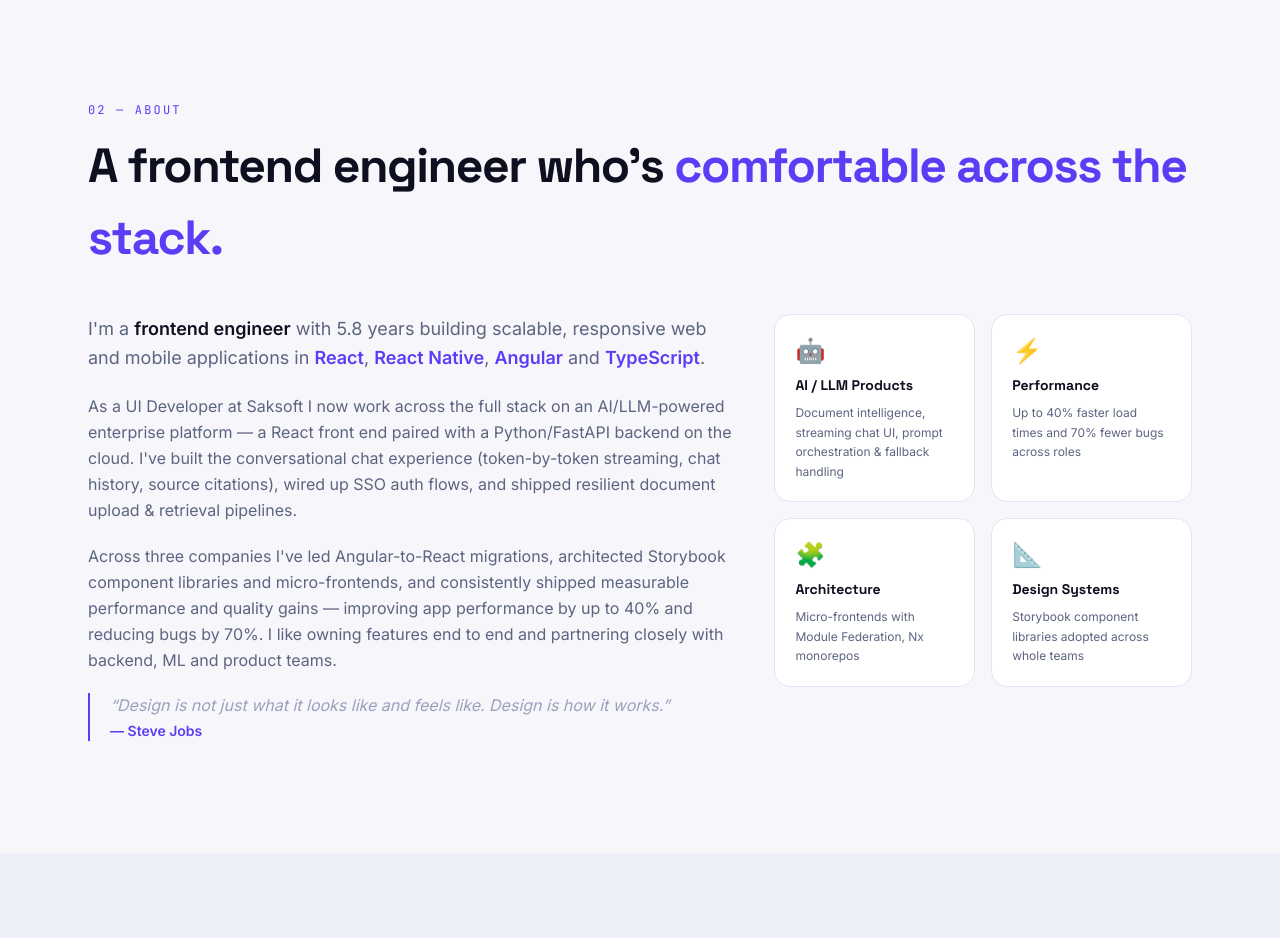
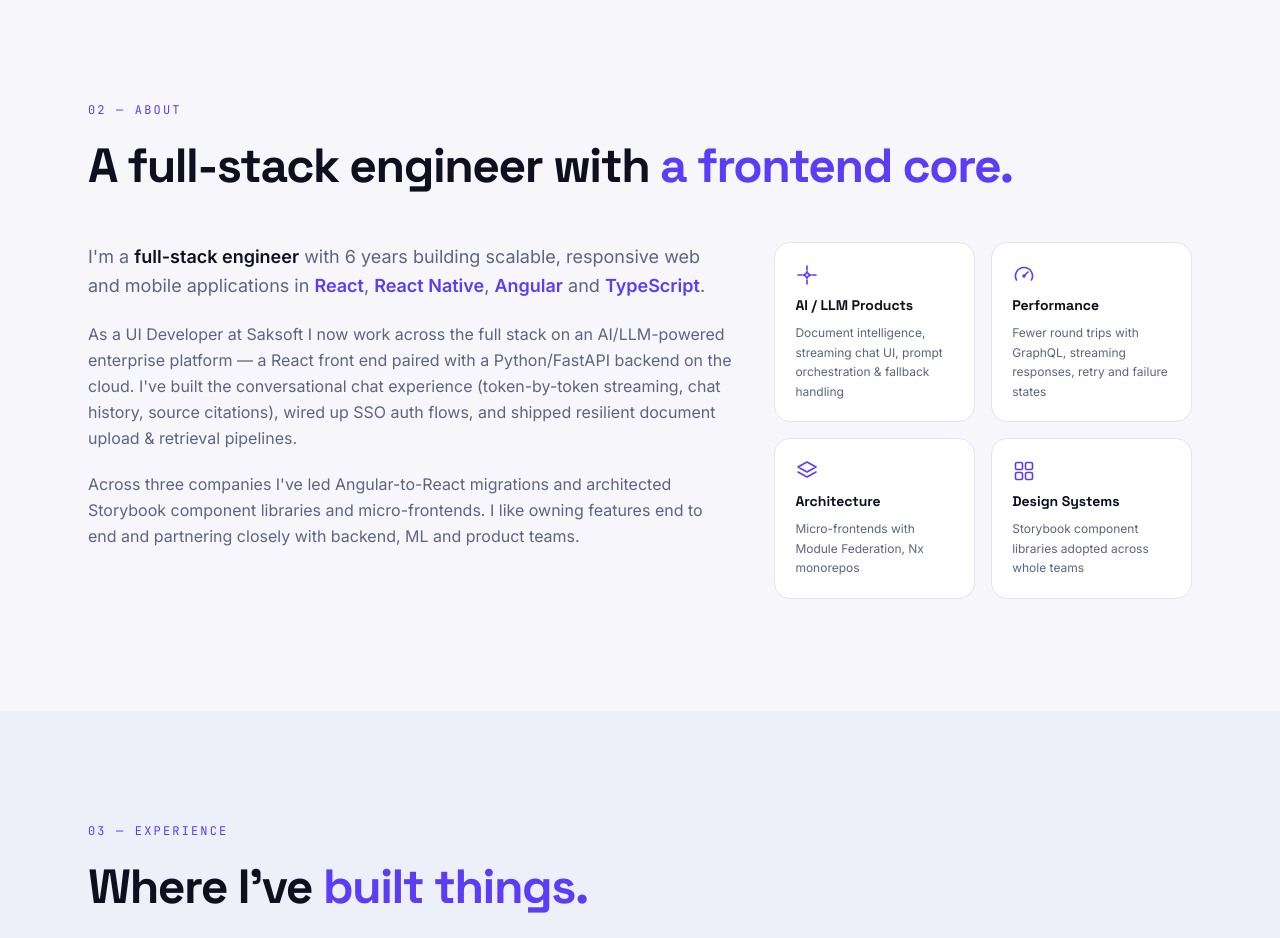
Before and after one commit to apekshasood/portfolio-website, a Next.js app: page / in a window 1280 px wide. Shown: the part 1980-2918 px from the top of the page. Built offline with nearby package versions, Linux system fonts and the light colour scheme.

Commit message:
feat(about): swap emojis for line icons, drop 40%/70% claims and quote, update to 6 years

```diff
--- a/src/app/components/About.tsx
+++ b/src/app/components/About.tsx
@@ -2,11 +2,30 @@
 
 import { Reveal, SectionHeading } from "./Reveal";
 
+const iconProps = {
+  width: 24, height: 24, viewBox: "0 0 24 24", fill: "none", stroke: "currentColor",
+  strokeWidth: 1.6, strokeLinecap: "round" as const, strokeLinejoin: "round" as const, "aria-hidden": true,
+};
+
+// Simple line icons, drawn in the accent colour.
+const SparkIcon = () => (
+  <svg {...iconProps}><path d="M12 3v4M12 17v4M3 12h4M17 12h4" /><path d="M12 8.5l1.2 2.3 2.3 1.2-2.3 1.2L12 15.5l-1.2-2.3L8.5 12l2.3-1.2z" /></svg>
+);
+const GaugeIcon = () => (
+  <svg {...iconProps}><path d="M4.5 17a8.5 8.5 0 1 1 15 0" /><path d="M12 13l4-4" /><circle cx="12" cy="13" r="1" /></svg>
+);
+const LayersIcon = () => (
+  <svg {...iconProps}><path d="M12 3l9 5-9 5-9-5 9-5z" /><path d="M3 13l9 5 9-5" /></svg>
+);
+const GridIcon = () => (
+  <svg {...iconProps}><rect x="3.5" y="3.5" width="7" height="7" rx="1.5" /><rect x="13.5" y="3.5" width="7" height="7" rx="1.5" /><rect x="3.5" y="13.5" width="7" height="7" rx="1.5" /><rect x="13.5" y="13.5" width="7" height="7" rx="1.5" /></svg>
+);
+
 const cards = [
-  { emoji: "🤖", title: "AI / LLM Products", desc: "Document intelligence, streaming chat UI, prompt orchestration & fallback handling" },
-  { emoji: "⚡", title: "Performance", desc: "Up to 40% faster load times and 70% fewer bugs across roles" },
-  { emoji: "🧩", title: "Architecture", desc: "Micro-frontends with Module Federation, Nx monorepos" },
-  { emoji: "📐", title: "Design Systems", desc: "Storybook component libraries adopted across whole teams" },
+  { Icon: SparkIcon, title: "AI / LLM Products", desc: "Document intelligence, streaming chat UI, prompt orchestration & fallback handling" },
+  { Icon: GaugeIcon, title: "Performance", desc: "Fewer round trips with GraphQL, streaming responses, retry and failure states" },
+  { Icon: LayersIcon, title: "Architecture", desc: "Micro-frontends with Module Federation, Nx monorepos" },
+  { Icon: GridIcon, title: "Design Systems", desc: "Storybook component libraries adopted across whole teams" },
 ];
 
 export default function About() {
@@ -14,13 +33,13 @@ export default function About() {
     <section id="about" className="py-20 lg:py-28" style={{ scrollMarginTop: 64 }}>
       <div className="max-w-6xl mx-auto px-6">
         <SectionHeading index="02" label="About">
-          A frontend engineer who&apos;s <span className="hl">comfortable across the stack.</span>
+          A full-stack engineer with <span className="hl">a frontend core.</span>
         </SectionHeading>
 
         <div className="grid lg:grid-cols-5 gap-10 items-start">
           <Reveal delay={0.1} className="lg:col-span-3 space-y-5">
             <p className="text-lg leading-relaxed" style={{ color: "var(--muted)" }}>
-              I&apos;m a <span style={{ color: "var(--text)", fontWeight: 700 }}>frontend engineer</span> with 5.8 years building
+              I&apos;m a <span style={{ color: "var(--text)", fontWeight: 700 }}>full-stack engineer</span> with 6 years building
               scalable, responsive web and mobile applications in{" "}
               <span style={{ color: "var(--accent)", fontWeight: 600 }}>React</span>,{" "}
               <span style={{ color: "var(--accent)", fontWeight: 600 }}>React Native</span>,{" "}
@@ -34,16 +53,10 @@ export default function About() {
               shipped resilient document upload &amp; retrieval pipelines.
             </p>
             <p className="text-base leading-relaxed" style={{ color: "var(--muted)" }}>
-              Across three companies I&apos;ve led Angular-to-React migrations, architected Storybook component libraries
-              and micro-frontends, and consistently shipped measurable performance and quality gains — improving app
-              performance by up to 40% and reducing bugs by 70%. I like owning features end to end and partnering closely
-              with backend, ML and product teams.
+              Across three companies I&apos;ve led Angular-to-React migrations and architected Storybook component
+              libraries and micro-frontends. I like owning features end to end and partnering closely with backend, ML
+              and product teams.
             </p>
-
-            <blockquote className="mt-6 pl-5 border-l-2 italic text-base" style={{ borderColor: "var(--accent)", color: "var(--subtle)" }}>
-              &ldquo;Design is not just what it looks like and feels like. Design is how it works.&rdquo;
-              <cite className="block not-italic mt-1 text-sm font-semibold" style={{ color: "var(--accent)" }}>— Steve Jobs</cite>
-            </blockquote>
           </Reveal>
 
           <div className="lg:col-span-2 grid grid-cols-2 gap-4">
@@ -51,7 +64,7 @@ export default function About() {
               <Reveal key={c.title} delay={0.15 + i * 0.08}>
                 <div className="rounded-2xl border p-5 h-full flex flex-col gap-2 transition-transform duration-200 hover:-translate-y-1.5"
                   style={{ background: "var(--surface)", borderColor: "var(--line)" }}>
-                  <span className="text-2xl">{c.emoji}</span>
+                  <span style={{ color: "var(--accent)" }}><c.Icon /></span>
                   <p className="font-display font-bold text-sm" style={{ color: "var(--text)" }}>{c.title}</p>
                   <p className="text-xs leading-relaxed" style={{ color: "var(--muted)" }}>{c.desc}</p>
                 </div>
--- a/src/app/components/Navbar.tsx
+++ b/src/app/components/Navbar.tsx
@@ -55,7 +55,7 @@ export default function Navbar() {
         </a>
 
         {/* Desktop links */}
-        <div className="hidden md:flex items-center gap-1">
+        <div className="hidden lg:flex items-center gap-1">
           {navItems.map((item) => (
             <a
               key={item.to}
@@ -97,7 +97,7 @@ export default function Navbar() {
           {/* Mobile menu button */}
           <button
             onClick={() => setMenuOpen(!menuOpen)}
-            className="md:hidden grid place-items-center w-[38px] h-[38px] rounded-[9px]"
+            className="lg:hidden grid place-items-center w-[38px] h-[38px] rounded-[9px]"
             style={{ background: "var(--surface-2)", border: "1px solid var(--line)", color: "var(--text)" }}
             aria-label="Toggle menu"
           >
@@ -112,7 +112,7 @@ export default function Navbar() {
 
       {/* Mobile menu */}
       {menuOpen && (
-        <div className="md:hidden border-t" style={{ background: "var(--surface)", borderColor: "var(--line)" }}>
+        <div className="lg:hidden border-t" style={{ background: "var(--surface)", borderColor: "var(--line)" }}>
           <div className="px-6 py-4 flex flex-col gap-1">
             {navItems.map((item) => (
               <a
```
